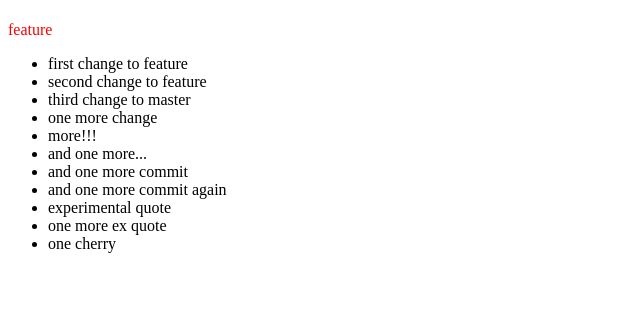
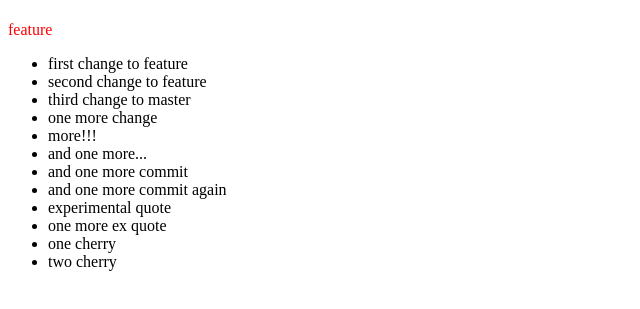
Before and after one commit to RomanTrus/sap_unit4_repo, a plain HTML site: page index.html in a window 1280 px wide. Shown: the part 59-368 px from the top of the page, without its empty margins (0-640 px from the left). Drawn offline with Linux system fonts and the light colour scheme.

Commit message:
cherry 2 commit

```diff
--- a/index.html
+++ b/index.html
@@ -20,6 +20,7 @@
 	<li>experimental quote</li>
 	<li>one more ex quote</li>
 	<li>one cherry</li>
+	<li>two cherry</li>
 </ul>
 
 </body>
```
